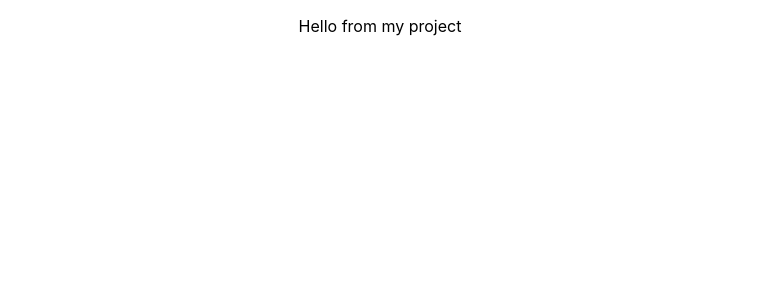
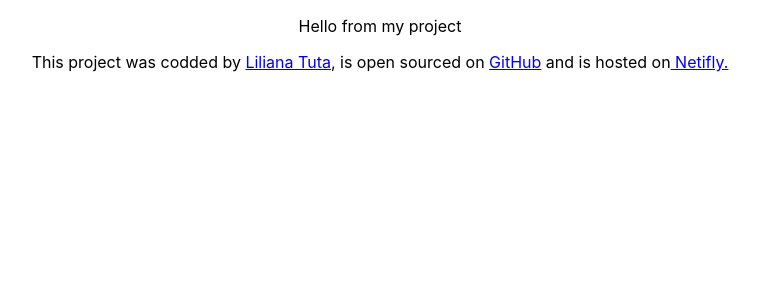
Before and after one commit to lilianatutza/my-own-project, a React (Create React App) app: page / in a window 1280 px wide. Shown: the top 300 px of the page, without its empty margins (260-1020 px from the left). Built offline with nearby package versions, Linux system fonts and the light colour scheme.

Commit message:
footer with links to git and hosting included

```diff
--- a/src/App.js
+++ b/src/App.js
@@ -1,16 +1,27 @@
-
-import './App.css';
+import "./App.css";
 
 function App() {
   return (
     <div className="App">
+      <p>Hello from my project</p>
 
-        <p>
-        Hello from my project
 
-        </p>
+        <footer>
 
-    </div>
+        This project was codded by <a
+          href="https://github.com/dashboard"
+          target="_blank"rel='noreferrer'>
+          Liliana Tuta</a>,{" "}is open sourced on <a
+          href="https://github.com/lilianatutza/my-own-project"
+          target="_blank"rel='noreferrer'>  GitHub
+         </a> and is hosted on
+        <a
+          href="https://animated-clafoutis-a989e7.netlify.app/"
+          target="_blank"rel='noreferrer'> Netifly.
+          </a>
+
+        </footer>
+        </div>
   );
 }
 
```
